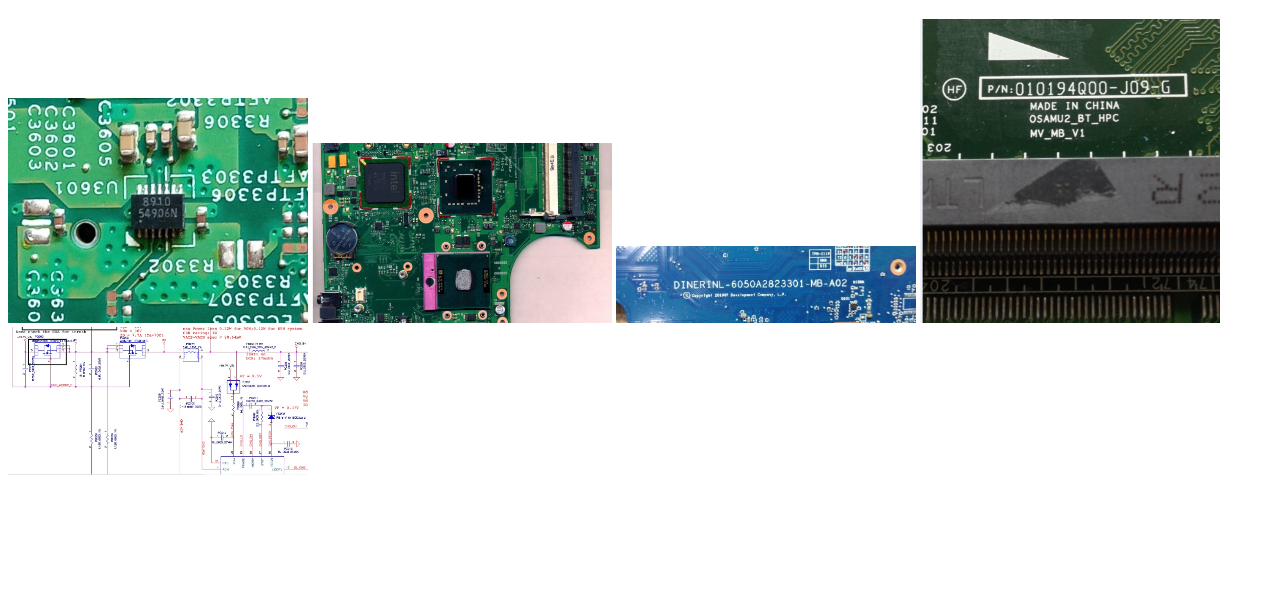
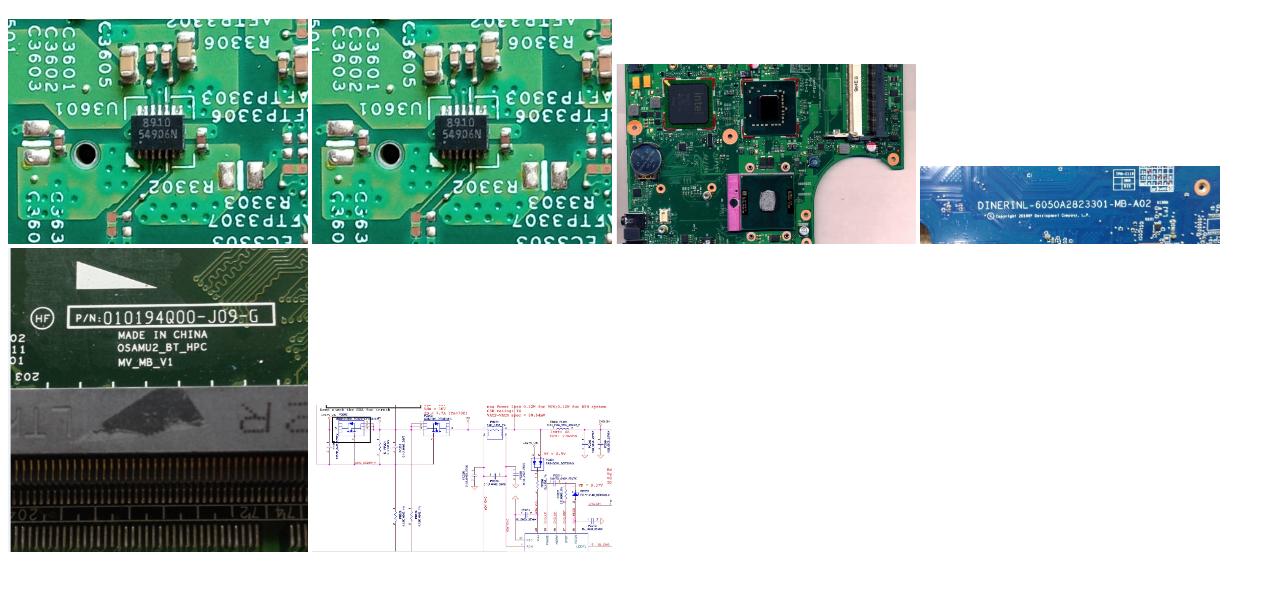
Before and after one commit to Nado4tech/picture, a plain HTML site: page index.html in a window 1280 px wide. Shown: the part 61-652 px from the top of the page. Drawn offline with Linux system fonts and the light colour scheme.

Commit message:
Update index.html

```diff
--- a/index.html
+++ b/index.html
@@ -10,6 +10,7 @@
 <body>
     <h1>Repair picture</h1>
     <img class="img" src="images/dc-dc.jpg" alt="">
+    <img class="img" src="images/dc-dc.jpg" alt="">
     <img class="img" src="images/img.jpg" alt="">
     <img class="img" src="images/inventec.jpg" alt="">
     <img class="img" src="images/odm.jpg" alt="">
```
